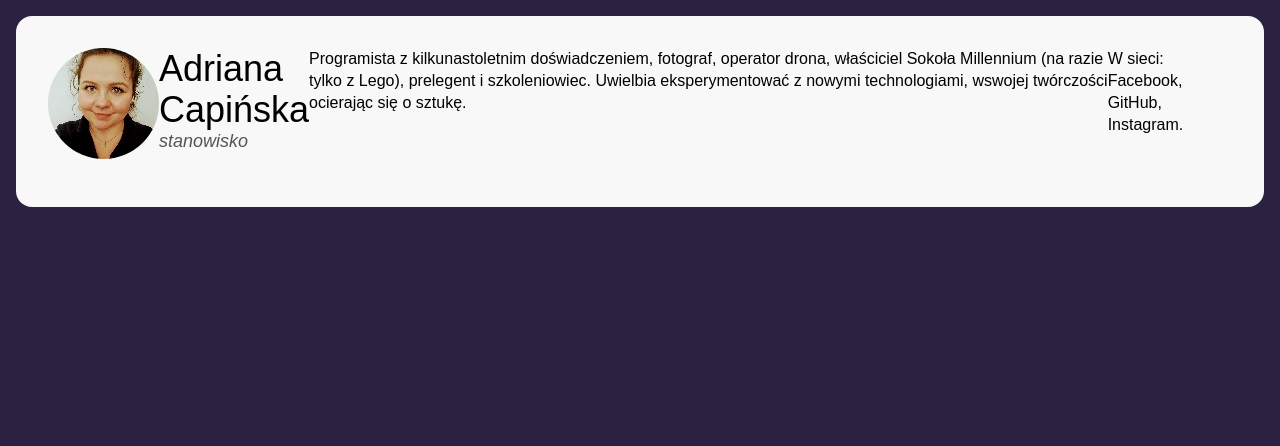
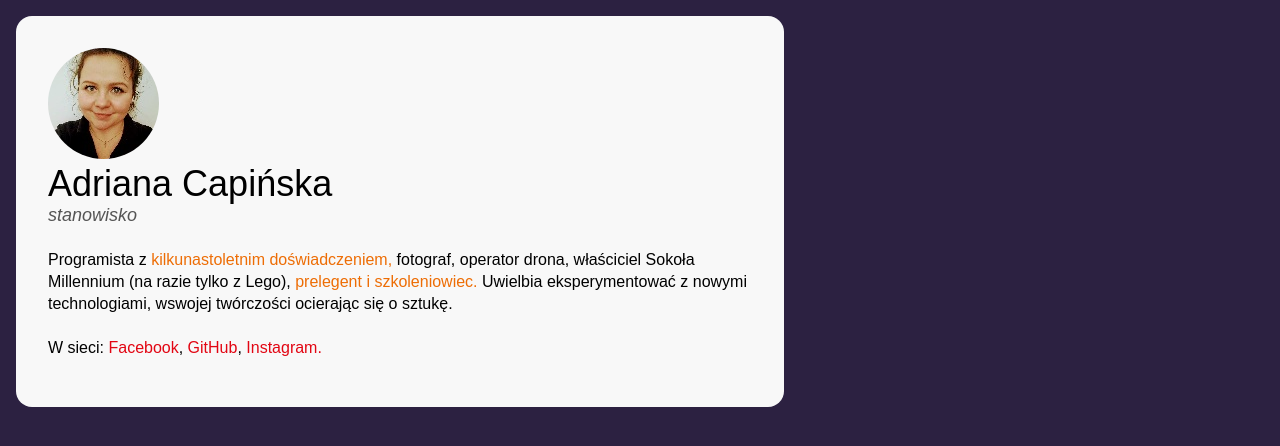
Before and after one commit to adriana-capinska/business-card, a plain HTML site: page index.html in a window 1280 px wide. Drawn offline with Linux system fonts and the light colour scheme.

Commit message:
person content styles

```diff
--- a/index.html
+++ b/index.html
@@ -12,15 +12,21 @@
 <body>
     <main class="main">
         <article class="person">
+            <div>
             <img class="person__picture" src="AC.jpg" alt="Zdjęcie Adriany">
             <header class="person__info">
                 <h1 class="person__name">Adriana Capińska</h1>
                 <p class="person__position">stanowisko</p>
             </header>
-            <p class="person__description">Programista z kilkunastoletnim doświadczeniem, fotograf, operator drona, właściciel
-                Sokoła Millennium (na razie tylko z Lego), prelegent i szkoleniowiec.
+            <div class="person__description">
+            <p>Programista z <strong class="special"> kilkunastoletnim doświadczeniem,</strong> fotograf, operator drona, właściciel
+                Sokoła Millennium (na razie tylko z Lego),<strong class="special"> prelegent i szkoleniowiec. </strong>
                 Uwielbia eksperymentować z nowymi technologiami, wswojej twórczości ocierając się o sztukę. </p>
-            <p class="person__description">W sieci: Facebook, GitHub, Instagram.</p>
+            <p class="person__margin">
+                W sieci: <a class="person__link" href="http://www.facebook.pl"> Facebook</a>, <a class="person__link" href="http://www.githab.com">GitHub</a>,
+                 <a class="person__link" href="http://www.instagram.com"> Instagram.</a></p>
+                </div>
+                </div>
         </article>
     </main>
 </body>
--- a/style.css
+++ b/style.css
@@ -9,10 +9,9 @@ html{
 body{
     background-color: #2C2141;
     min-width: 100vh;
-    display: flex;
-    align-items: center;
-    justify-content: center;
     font-family: Arial, Helvetica, sans-serif;
+    width: 624px;
+    height: 320px;
 
 }
  .main{
@@ -20,6 +19,10 @@ body{
      border-radius: 16px;
      margin: 16px;
      padding: 32px;
+     display: flex;
+     justify-content: center;
+     align-content: center;
+     align-items: center;
  }
 
 .person{
@@ -29,6 +32,7 @@ body{
 
 .person__picture{
     border-radius: 50%;
+    margin-right: 32px;
 }
 
 .person__info{
@@ -54,5 +58,15 @@ body{
 }
 
 .person__link{
+    color: #E20613;
+    text-decoration: none;
+}
 
+.person__margin{
+    margin-top: 22px;
 }
+
+.special{
+    color: #ED6D05;
+    font-weight: normal;
+}
```
